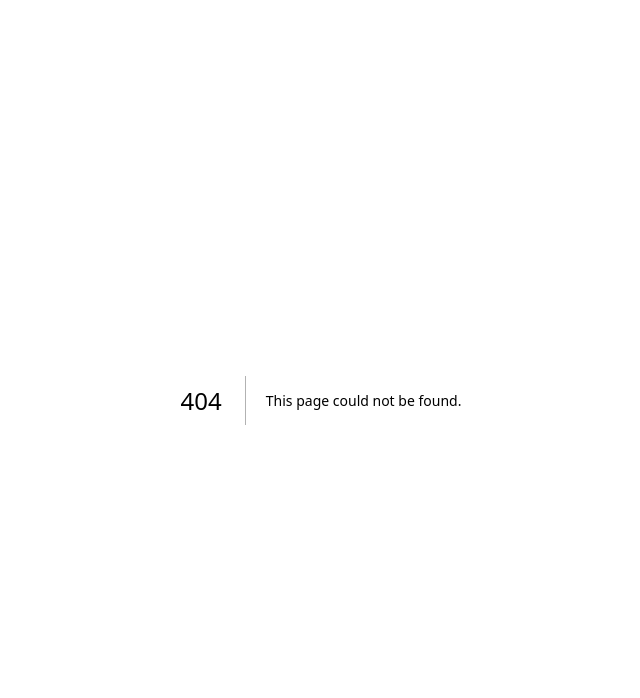
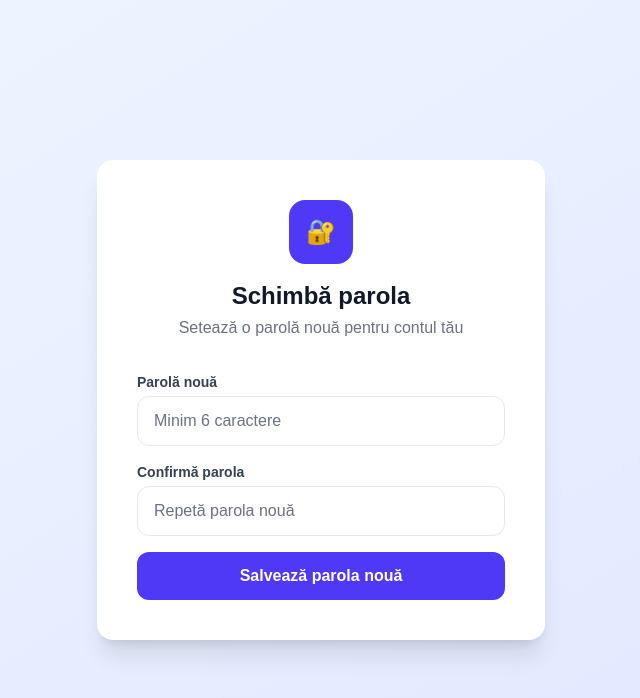
Before and after one commit to gabrielapetras26/Contabilitate-APP, a Next.js app: page /auth/schimba-parola in a window 1280 px wide. Before the commit this address had no page. Shown: the top 698 px of the page, without its empty margins (319-959 px from the left). Built offline with nearby package versions, Linux system fonts and the light colour scheme; no server answers.

Commit message:
forgot password si schimba parola

```diff
--- /dev/null
+++ b/app/auth/forgot-password/page.tsx
@@ -0,0 +1,105 @@
+'use client'
+import { useState } from 'react'
+import { supabase } from '@/lib/supabase'
+import Link from 'next/link'
+
+export default function ForgotPassword() {
+  const [email, setEmail] = useState('')
+  const [eroare, setEroare] = useState('')
+  const [succes, setSucces] = useState(false)
+  const [loading, setLoading] = useState(false)
+
+  async function handleResetare() {
+    setLoading(true)
+    setEroare('')
+
+    if (!email) {
+      setEroare('Introduceți adresa de email.')
+      setLoading(false)
+      return
+    }
+
+    const { error } = await supabase.auth.resetPasswordForEmail(email, {
+      redirectTo: 'https://contabilitate-app-kx3s.vercel.app/auth/schimba-parola'
+    })
+
+    if (error) {
+      setEroare('Eroare: ' + error.message)
+      setLoading(false)
+      return
+    }
+
+    setSucces(true)
+    setLoading(false)
+  }
+
+  if (succes) {
+    return (
+      <main className="min-h-screen bg-gradient-to-br from-blue-50 to-indigo-100 flex items-center justify-center p-4">
+        <div className="bg-white rounded-2xl shadow-xl p-10 w-full max-w-md text-center">
+          <div className="w-16 h-16 bg-green-100 rounded-full flex items-center justify-center mx-auto mb-4">
+            <span className="text-3xl">📧</span>
+          </div>
+          <h2 className="text-2xl font-bold text-gray-800 mb-2">Email trimis!</h2>
+          <p className="text-gray-500 mb-6">
+            Verifică emailul și apasă linkul de resetare a parolei.
+          </p>
+          <Link href="/auth/login"
+            className="block w-full py-3 bg-indigo-600 text-white rounded-xl font-semibold hover:bg-indigo-700 transition">
+            Înapoi la login
+          </Link>
+        </div>
+      </main>
+    )
+  }
+
+  return (
+    <main className="min-h-screen bg-gradient-to-br from-blue-50 to-indigo-100 flex items-center justify-center p-4">
+      <div className="bg-white rounded-2xl shadow-xl p-10 w-full max-w-md">
+
+        <div className="text-center mb-8">
+          <div className="w-16 h-16 bg-indigo-600 rounded-2xl flex items-center justify-center mx-auto mb-4">
+            <span className="text-white text-2xl">🔑</span>
+          </div>
+          <h1 className="text-2xl font-bold text-gray-800">Ai uitat parola?</h1>
+          <p className="text-gray-500 mt-1">Îți trimitem un link de resetare pe email</p>
+        </div>
+
+        {eroare && (
+          <div className="bg-red-50 border border-red-200 text-red-700 rounded-xl p-3 mb-4 text-sm">
+            {eroare}
+          </div>
+        )}
+
+        <div className="space-y-4">
+          <div>
+            <label className="block text-sm font-semibold text-gray-700 mb-1">Email</label>
+            <input
+              type="email"
+              value={email}
+              onChange={e => setEmail(e.target.value)}
+              onKeyDown={e => e.key === 'Enter' && handleResetare()}
+              placeholder="email@exemplu.ro"
+              className="w-full px-4 py-3 border border-gray-200 rounded-xl focus:outline-none focus:border-indigo-500"
+            />
+          </div>
+
+          <button
+            onClick={handleResetare}
+            disabled={loading}
+            className="w-full py-3 bg-indigo-600 text-white rounded-xl font-semibold hover:bg-indigo-700 transition disabled:opacity-50">
+            {loading ? 'Se trimite...' : 'Trimite link de resetare'}
+          </button>
+        </div>
+
+        <p className="text-center text-gray-500 text-sm mt-6">
+          Îți amintești parola?{' '}
+          <Link href="/auth/login" className="text-indigo-600 hover:underline font-semibold">
+            Înapoi la login
+          </Link>
+        </p>
+
+      </div>
+    </main>
+  )
+}
--- a/app/auth/login/page.tsx
+++ b/app/auth/login/page.tsx
@@ -148,6 +148,13 @@ export default function Login() {
           </Link>
         </p>
 
+<p className="text-center text-gray-500 text-sm mt-2">
+  Ai uitat parola?{' '}
+  <Link href="/auth/forgot-password" className="text-indigo-600 hover:underline font-semibold">
+    Resetează aici
+  </Link>
+</p>
+
       </div>
     </main>
   )
--- /dev/null
+++ b/app/auth/schimba-parola/page.tsx
@@ -0,0 +1,118 @@
+'use client'
+import { useState } from 'react'
+import { supabase } from '@/lib/supabase'
+import { useRouter } from 'next/navigation'
+
+export default function SchimbaParola() {
+  const router = useRouter()
+  const [parolaNoua, setParolaNoua] = useState('')
+  const [confirmaParola, setConfirmaParola] = useState('')
+  const [eroare, setEroare] = useState('')
+  const [loading, setLoading] = useState(false)
+
+  async function handleSchimbaParola() {
+    setLoading(true)
+    setEroare('')
+
+    if (!parolaNoua || !confirmaParola) {
+      setEroare('Completează ambele câmpuri.')
+      setLoading(false)
+      return
+    }
+
+    if (parolaNoua.length < 6) {
+      setEroare('Parola trebuie să aibă minim 6 caractere.')
+      setLoading(false)
+      return
+    }
+
+    if (parolaNoua !== confirmaParola) {
+      setEroare('Parolele nu coincid.')
+      setLoading(false)
+      return
+    }
+
+    const { error } = await supabase.auth.updateUser({
+      password: parolaNoua
+    })
+
+    if (error) {
+      setEroare('Eroare la schimbarea parolei: ' + error.message)
+      setLoading(false)
+      return
+    }
+
+    // Dupa schimbarea parolei, redirectionam la dashboard
+    const { data: { user } } = await supabase.auth.getUser()
+    if (user) {
+      const { data: roluri } = await supabase
+        .from('utilizator_roluri')
+        .select('rol')
+        .eq('utilizator_id', user.id)
+        .eq('activ', true)
+
+      if (roluri && roluri.length > 0) {
+        const rol = roluri[0].rol
+        if (rol === 'admin_platforma') router.push('/dashboard/super-admin')
+        else if (rol === 'admin_conta') router.push('/dashboard/admin-conta')
+        else if (rol === 'contabil') router.push('/dashboard/contabil')
+        else router.push('/dashboard/firma')
+      }
+    }
+
+    setLoading(false)
+  }
+
+  return (
+    <main className="min-h-screen bg-gradient-to-br from-blue-50 to-indigo-100 flex items-center justify-center p-4">
+      <div className="bg-white rounded-2xl shadow-xl p-10 w-full max-w-md">
+
+        <div className="text-center mb-8">
+          <div className="w-16 h-16 bg-indigo-600 rounded-2xl flex items-center justify-center mx-auto mb-4">
+            <span className="text-white text-2xl">🔐</span>
+          </div>
+          <h1 className="text-2xl font-bold text-gray-800">Schimbă parola</h1>
+          <p className="text-gray-500 mt-1">Setează o parolă nouă pentru contul tău</p>
+        </div>
+
+        {eroare && (
+          <div className="bg-red-50 border border-red-200 text-red-700 rounded-xl p-3 mb-4 text-sm">
+            {eroare}
+          </div>
+        )}
+
+        <div className="space-y-4">
+          <div>
+            <label className="block text-sm font-semibold text-gray-700 mb-1">Parolă nouă</label>
+            <input
+              type="password"
+              value={parolaNoua}
+              onChange={e => setParolaNoua(e.target.value)}
+              placeholder="Minim 6 caractere"
+              className="w-full px-4 py-3 border border-gray-200 rounded-xl focus:outline-none focus:border-indigo-500"
+            />
+          </div>
+
+          <div>
+            <label className="block text-sm font-semibold text-gray-700 mb-1">Confirmă parola</label>
+            <input
+              type="password"
+              value={confirmaParola}
+              onChange={e => setConfirmaParola(e.target.value)}
+              placeholder="Repetă parola nouă"
+              className="w-full px-4 py-3 border border-gray-200 rounded-xl focus:outline-none focus:border-indigo-500"
+            />
+          </div>
+
+          <button
+            onClick={handleSchimbaParola}
+            disabled={loading}
+            className="w-full py-3 bg-indigo-600 text-white rounded-xl font-semibold hover:bg-indigo-700 transition disabled:opacity-50">
+            {loading ? 'Se salvează...' : 'Salvează parola nouă'}
+          </button>
+        </div>
+
+      </div>
+    </main>
+  )
+}
```
